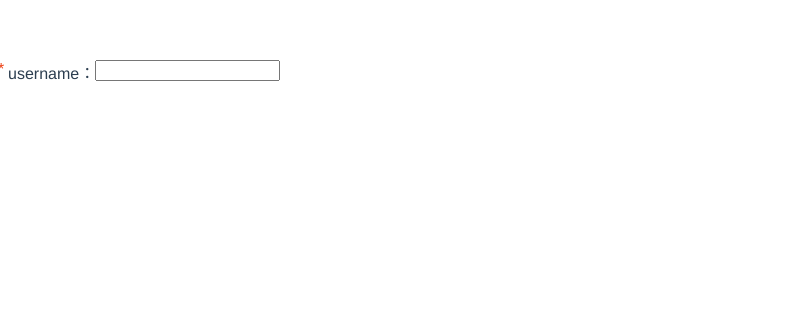
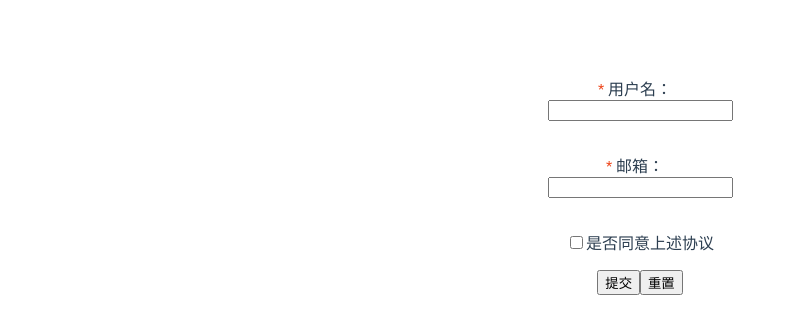
Before and after one commit to smile1015/iview-vue2, a Vue app: page / in a window 1280 px wide. Shown: the top 334 px of the page, without its empty margins (0-796 px from the left). Built offline with nearby package versions, Linux system fonts and the light colour scheme.

Commit message:
feat: 实现单checkbox组件

```diff
--- a/src/App.vue
+++ b/src/App.vue
@@ -1,9 +1,19 @@
 <template>
   <div id="app">
-    <i-form :model="model" :rules="rules">
-      <i-form-item label="username" prop="username">
-        <i-input ></i-input>
+    <i-form ref="form" :model="model" :rules="rules">
+      <i-form-item label="用户名" prop="username">
+        <i-input v-model="model.username"></i-input>
       </i-form-item>
+      <i-form-item label="邮箱" prop="email">
+        <i-input v-model="model.email"></i-input>
+      </i-form-item>
+
+      <i-form-item prop="agree">
+        <i-checkbox v-model="model.agree" trueValue="Y" falseValue="N">是否同意上述协议</i-checkbox>
+      </i-form-item>
+
+      <button @click="submit">提交</button>
+      <button @click="reset">重置</button>
     </i-form>
   </div>
 </template>
@@ -12,24 +22,53 @@
 import IForm from '@/components/i-form/i-form.vue'
 import IFormItem from '@/components/i-form/i-form-item.vue'
 import IInput from '@/components/i-input/i-input.vue'
+import ICheckbox from '@/components/i-checkbox/i-checkbox.vue'
 
 export default {
   name: 'App',
   components: {
     IForm,
     IFormItem,
-    IInput
+    IInput,
+    ICheckbox
   },
   data() {
     return {
       model: {
-        username: ''
+        username: '',
+        email: '',
+        agree: ''
       },
       rules: {
         username: [
-          { type: 'string', required: true, message: '用户名必填', trigger: 'blur' }
+          { type: 'string', required: true, message: '必须填写用户名', trigger: 'blur' }
+        ],
+        email: [
+          { type: 'email', required: true, message: '必须填写邮箱', trigger: 'blur' }
+        ],
+        agree: [
+          { required: true, message: '请先勾选协议', trigger: 'change' }
         ]
       }
+    }
+  },
+  watch: {
+    'model.agree'() {
+      console.log('model', this.model)
+    }
+  },
+  methods: {
+    submit() {
+      this.$refs.form.validate(valid => {
+        if (valid) {
+          console.log('校验通过')
+        } else {
+          console.log('校验不通过')
+        }
+      })
+    },
+    reset() {
+      this.$refs.form.reset()
     }
   }
 }
--- /dev/null
+++ b/src/components/i-checkbox/i-checkbox.vue
@@ -0,0 +1,65 @@
+<template>
+  <div class="i-checkbox">
+    <label>
+      <span>
+        <input type="checkbox" :checked="checked" @change="change">
+      </span>
+      <slot></slot>
+    </label>
+  </div>
+</template>
+
+<script>
+import emitter from '@/mixins/emitter'
+
+export default {
+  name: 'iCheckbox',
+  mixins: [emitter],
+  props: {
+    value: {
+      type: [String, Number, Boolean],
+      default: false
+    },
+    trueValue: {
+      type: [String, Number, Boolean],
+      default: true
+    },
+    falseValue: {
+      type: [String, Number, Boolean],
+      default: false
+    }
+  },
+  data() {
+    return {
+      currentValue: this.value
+    }
+  },
+  computed: {
+    checked() {
+      return this.currentValue === this.trueValue
+    }
+  },
+  watch: {
+    value(newValue) {
+      console.log('this.value', newValue)
+      // Ensure the value is correctly handled for empty string ""
+      if (newValue === '' || newValue === this.trueValue || newValue === this.falseValue) {
+        this.currentValue = newValue
+      } else {
+        throw 'value should be trueValue or falseValue'
+      }
+    }
+  },
+  methods: {
+    change(e) {
+      this.currentValue = e.target.checked ? this.trueValue : this.falseValue
+      this.$emit('input', this.currentValue)
+      this.$emit('on-change', this.currentValue)
+
+      this.dispatch('iFormItem', 'on-form-change')
+    }
+  }
+}
+</script>
+
+<style scoped></style>
--- a/src/components/i-form/i-form-item.vue
+++ b/src/components/i-form/i-form-item.vue
@@ -122,10 +122,11 @@ export default {
 <style scoped>
 
 .i-form-item {
-    display: flex;
+    padding: 16px;
 }
 
 .i-form-item .i-form-item-label-required {
+    text-align: left;
     position: relative;
 }
 
--- a/src/components/i-form/i-form.vue
+++ b/src/components/i-form/i-form.vue
@@ -55,7 +55,7 @@ export default {
         // 重置全部数据
         reset() {
             this.fields.forEach(field => {
-                field.reset()
+                field.resetField()
             })
         }
     },
```
Also changed, not shown: src/components/i-checkbox/i-checkbox-group.vue (added), 1 other file (tests, documents, lock files or other folders).
